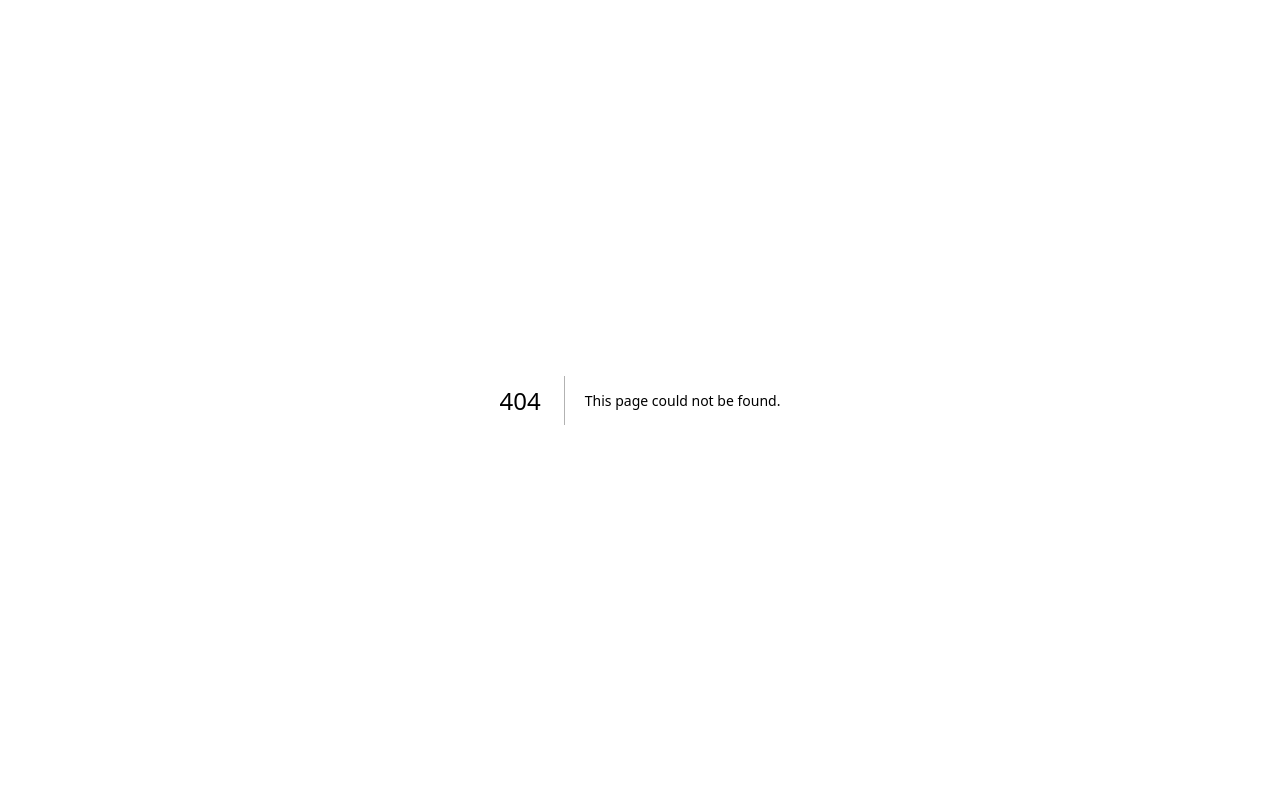
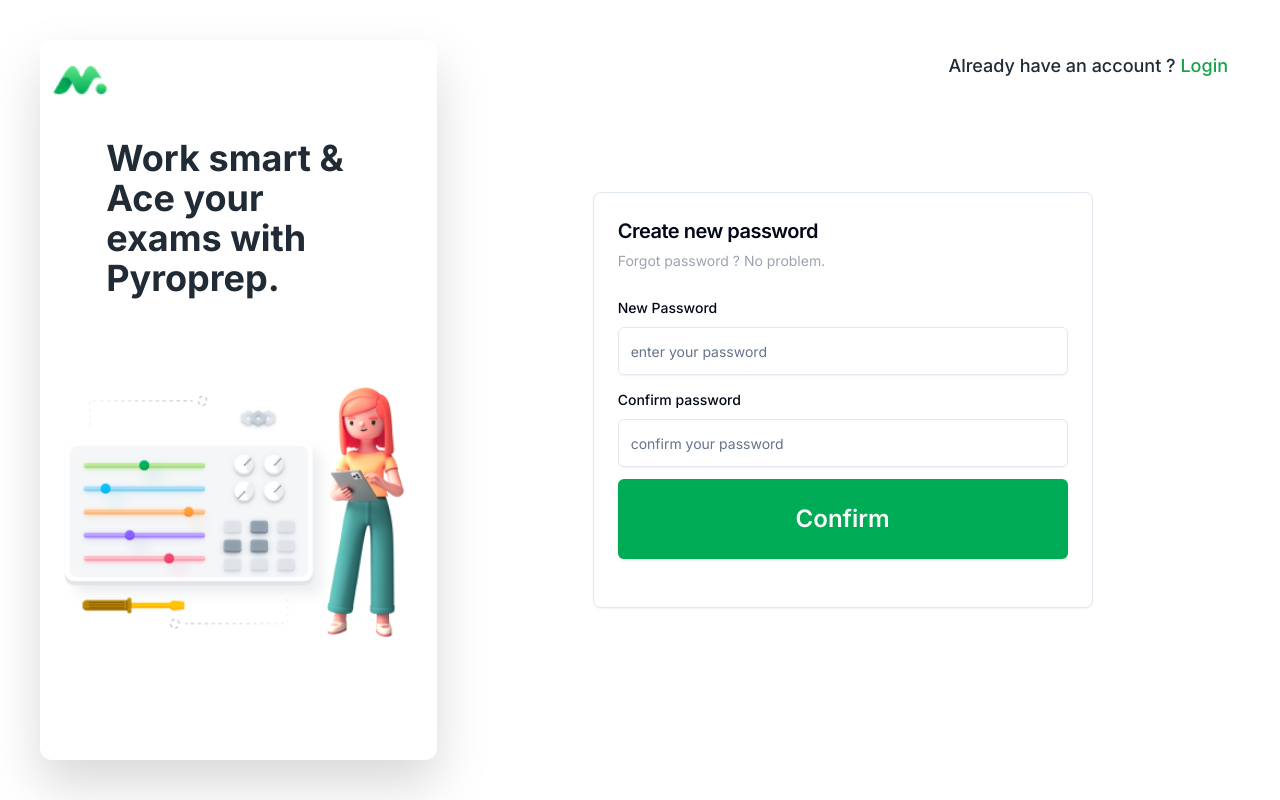
Before and after one commit to Suman196pokhrel/PyroPrep, a Next.js app: page /auth/forgot-password/new-password in a window 1280 px wide. Before the commit this address had no page. Built offline with nearby package versions, Linux system fonts and the light colour scheme.

Commit message:
imported new passowrd page code

```diff
--- /dev/null
+++ b/app/auth/forgot-password/new-password/page.tsx
@@ -0,0 +1,137 @@
+'use client';
+import React from 'react';
+import { Button } from '@/components/atoms/button';
+import {
+    Card,
+    CardContent,
+    CardDescription,
+    CardFooter,
+    CardHeader,
+    CardTitle,
+} from '@/components/atoms/card';
+import { Input } from '@/components/atoms/input';
+import * as z from 'zod';
+import { useForm } from 'react-hook-form';
+import { zodResolver } from '@hookform/resolvers/zod';
+import {
+    Form,
+    FormControl,
+    FormField,
+    FormItem,
+    FormLabel,
+    FormMessage,
+} from '@/components/atoms/form';
+import { Checkbox } from '@/components/atoms/checkbox';
+import { useRouter } from 'next/navigation';
+
+const newPasswordFormSchema = z
+    .object({
+        password: z
+            .string()
+            .min(8, 'Password must be at least 8 characters long')
+            .max(32, 'Password cannot be longer than 32 character')
+            .regex(
+                /^(?=.*[a-z])(?=.*[A-Z])(?=.*[0-9]).*$/,
+                'password must include at least one lowercase letter, one uppercase letter, and one number '
+            ),
+        confirmPassword: z.string(),
+    })
+    .superRefine(({ confirmPassword, password }, ctx) => {
+        if (confirmPassword !== password) {
+            ctx.addIssue({
+                code: 'custom',
+                message: 'The passwords did not match',
+                path: ['confirmPassword'],
+            });
+        }
+    });
+
+const NewPasswordPage = () => {
+    const router = useRouter();
+
+    const form = useForm<z.infer<typeof newPasswordFormSchema>>({
+        resolver: zodResolver(newPasswordFormSchema),
+        defaultValues: {
+            password: '',
+            confirmPassword: '',
+        },
+    });
+
+    function onSubmit(values: z.infer<typeof newPasswordFormSchema>) {
+        console.log(values);
+        router.push('/auth/signin');
+    }
+
+    return (
+        <section>
+            <Card className='w-[500px]'>
+                <CardHeader>
+                    <CardTitle className='text-xl font-semibold'>
+                        Create new password
+                    </CardTitle>
+                    <CardDescription className='text-gray-400'>
+                        Forgot password ? No problem.
+                    </CardDescription>
+                </CardHeader>
+
+                <CardContent>
+                    <Form {...form}>
+                        <form
+                            onSubmit={form.handleSubmit(onSubmit)}
+                            className='flex flex-col gap-3'
+                        >
+                            <FormField
+                                control={form.control}
+                                name='password'
+                                render={({ field }) => (
+                                    <FormItem>
+                                        <FormLabel>New Password</FormLabel>
+                                        <FormControl>
+                                            <Input
+                                                className='h-12'
+                                                type='password'
+                                                placeholder='enter your password'
+                                                {...field}
+                                            />
+                                        </FormControl>
+                                        <FormMessage />
+                                    </FormItem>
+                                )}
+                            />
+
+                            <FormField
+                                control={form.control}
+                                name='confirmPassword'
+                                render={({ field }) => (
+                                    <FormItem>
+                                        <FormLabel>Confirm password</FormLabel>
+                                        <FormControl>
+                                            <Input
+                                                className='h-12'
+                                                type='password'
+                                                placeholder='confirm your password'
+                                                {...field}
+                                            />
+                                        </FormControl>
+                                        <FormMessage />
+                                    </FormItem>
+                                )}
+                            />
+
+                            <Button
+                                type='submit'
+                                className='bg-[#00AB55] text-2xl font-semibold w-full h-20'
+                            >
+                                Confirm
+                            </Button>
+                        </form>
+                    </Form>
+                </CardContent>
+
+                <CardFooter className=''></CardFooter>
+            </Card>
+        </section>
+    );
+};
+
+export default NewPasswordPage;
```
